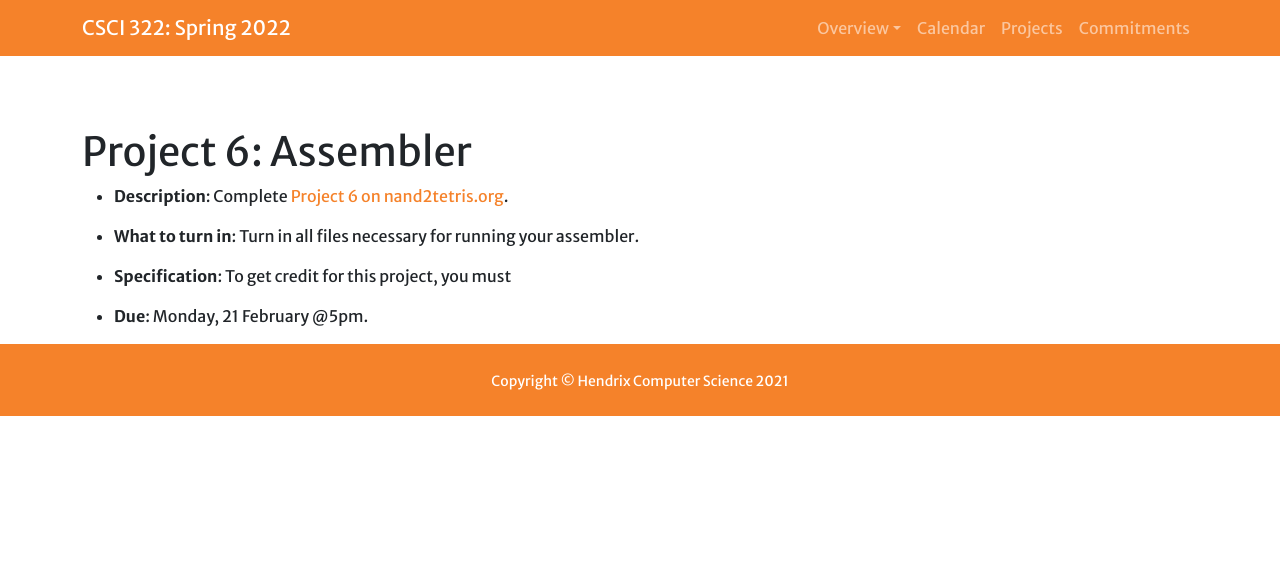
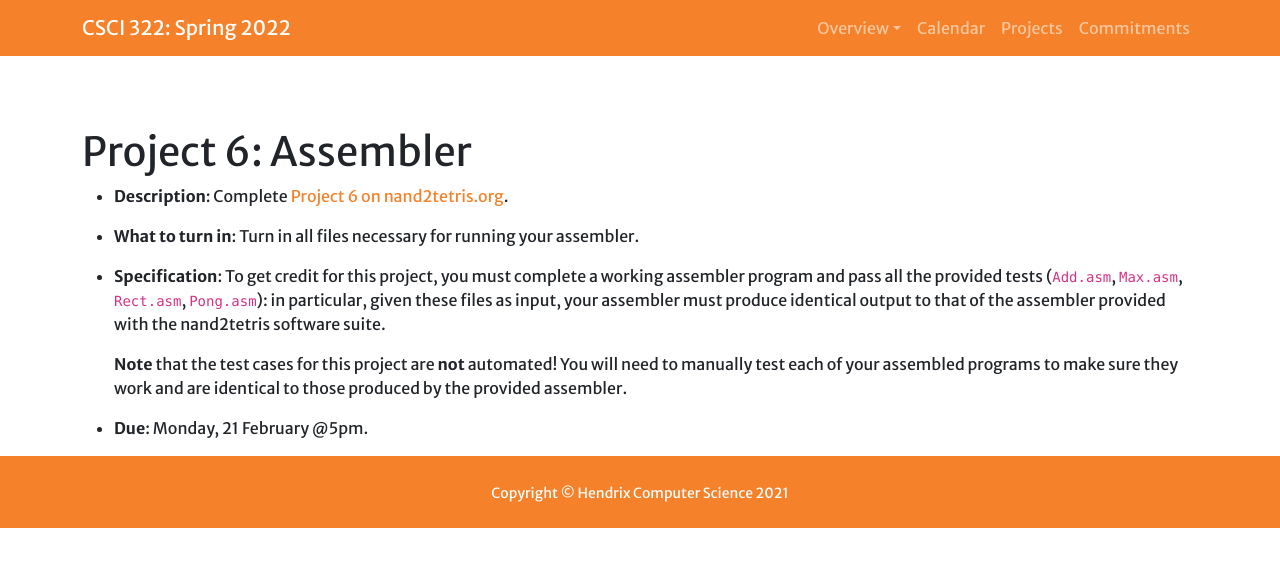
Before and after one commit to Hendrix-CS/csci322, a Jekyll site: the page built from projects/06-assembler.md, in a window 1280 px wide. Shown: the top 567 px of the page. Built offline with Jekyll 4.4.1, drawn with Linux system fonts in a browser that asks for light colours; a script that is not in the unit is left out.

Commit message:
project 6 specification

```diff
--- a/projects/06-assembler.md
+++ b/projects/06-assembler.md
@@ -7,11 +7,21 @@ due: Monday, 21 February
 ---
 
 * **Description**: Complete [Project 6 on
-      nand2tetris.org](https://www.nand2tetris.org/project05).
+      nand2tetris.org](https://www.nand2tetris.org/project06).
 
 * **What to turn in**: Turn in all files necessary for running your
   assembler.
 
-* **Specification**: To get credit for this project, you must
+* **Specification**: To get credit for this project, you must complete
+  a working assembler program and pass all the provided tests
+  (`Add.asm`, `Max.asm`, `Rect.asm`, `Pong.asm`): in particular, given
+  these files as input, your assembler must produce identical output
+  to that of the assembler provided with the nand2tetris software
+  suite.
+
+    **Note** that the test cases for this project are **not**
+    automated! You will need to manually test each of your assembled
+    programs to make sure they work and are identical to those
+    produced by the provided assembler.
 
 * **Due**: {{page.due}} @5pm.
```
